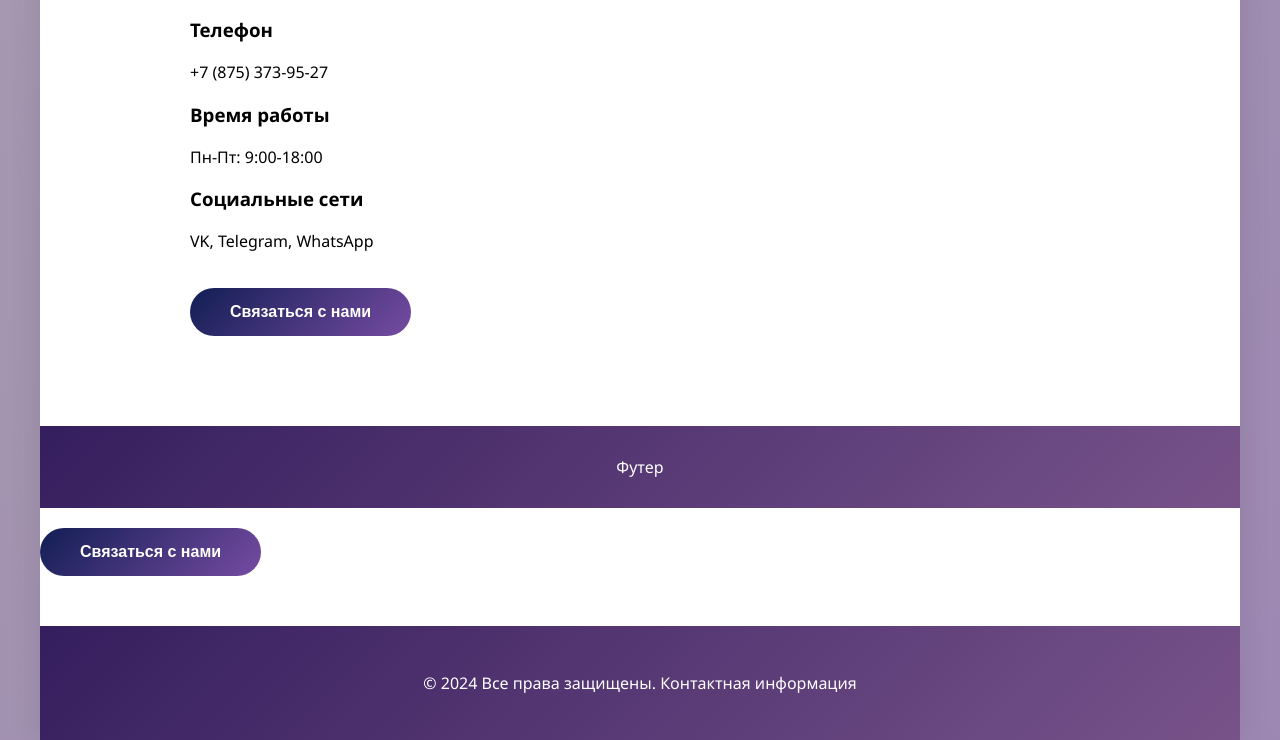
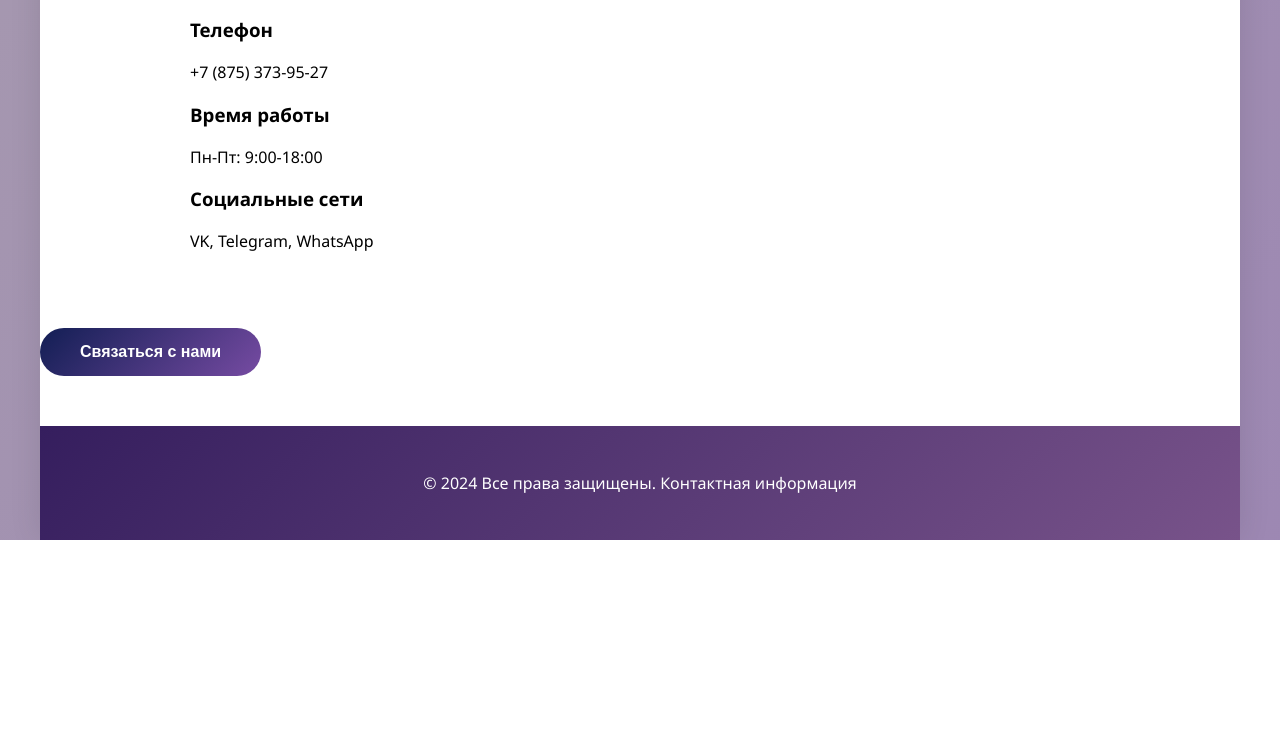
Before and after one commit to Na22Ka/kr1, a plain HTML site: page pages/contacts.html in a window 1280 px wide. Shown: the part 649-1389 px from the top of the page. After the commit the page ends 1189 px from the top, so only its background shows below. Drawn offline with Linux system fonts and the light colour scheme.

Commit message:
Еще одно изменение мод окна

```diff
--- a/pages/contacts.html
+++ b/pages/contacts.html
@@ -194,11 +194,8 @@
                 </div>
             </div>
 
-            <!-- Измененная кнопка для открытия модального окна -->
-            <button class="contact-button" onclick="contactModal.showModal()">Связаться с нами</button>
         </section>
       </main>
-    <div class='footer'>Футер</div>
 
     <!-- Измененная кнопка для открытия модального окна -->
                     <button class="contact-button" onclick="contactModal.showModal()">Связаться с нами</button>
```
